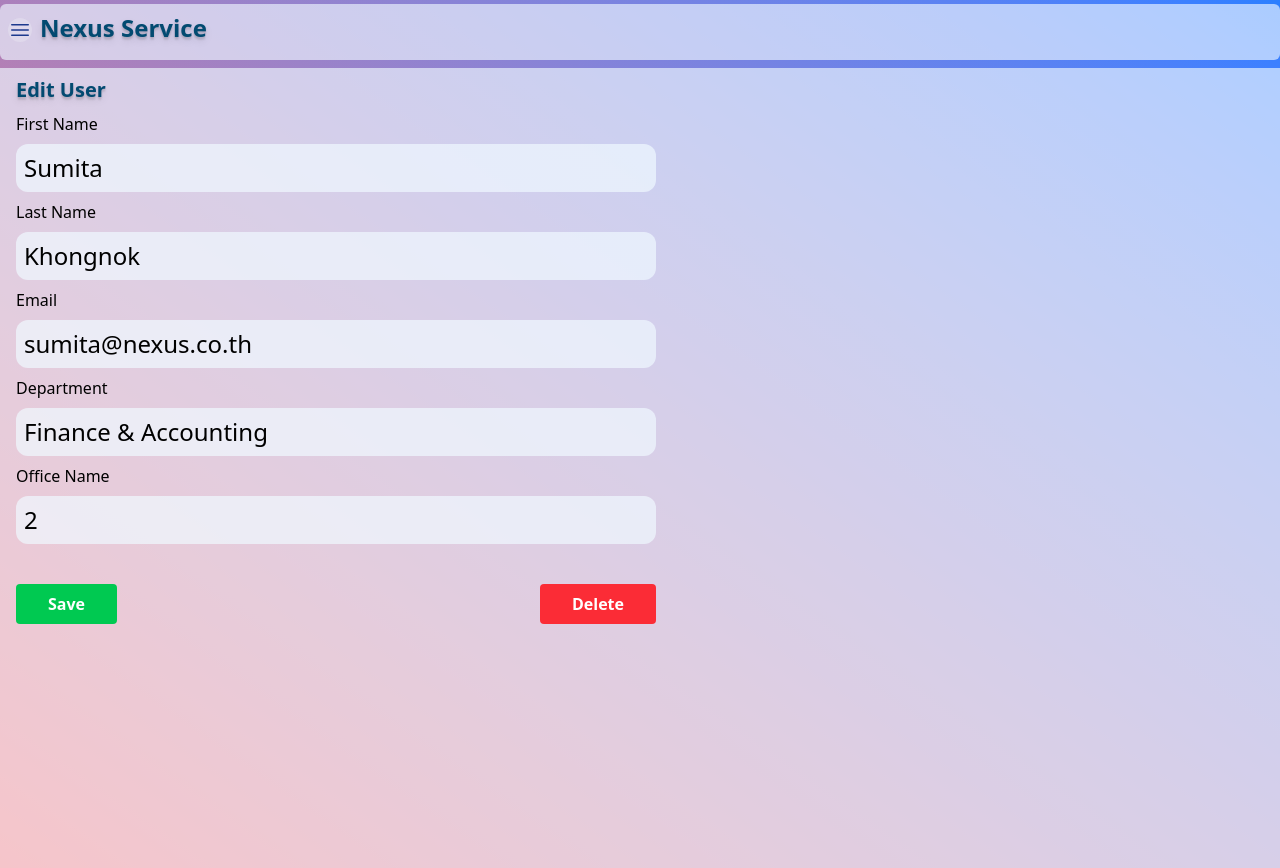
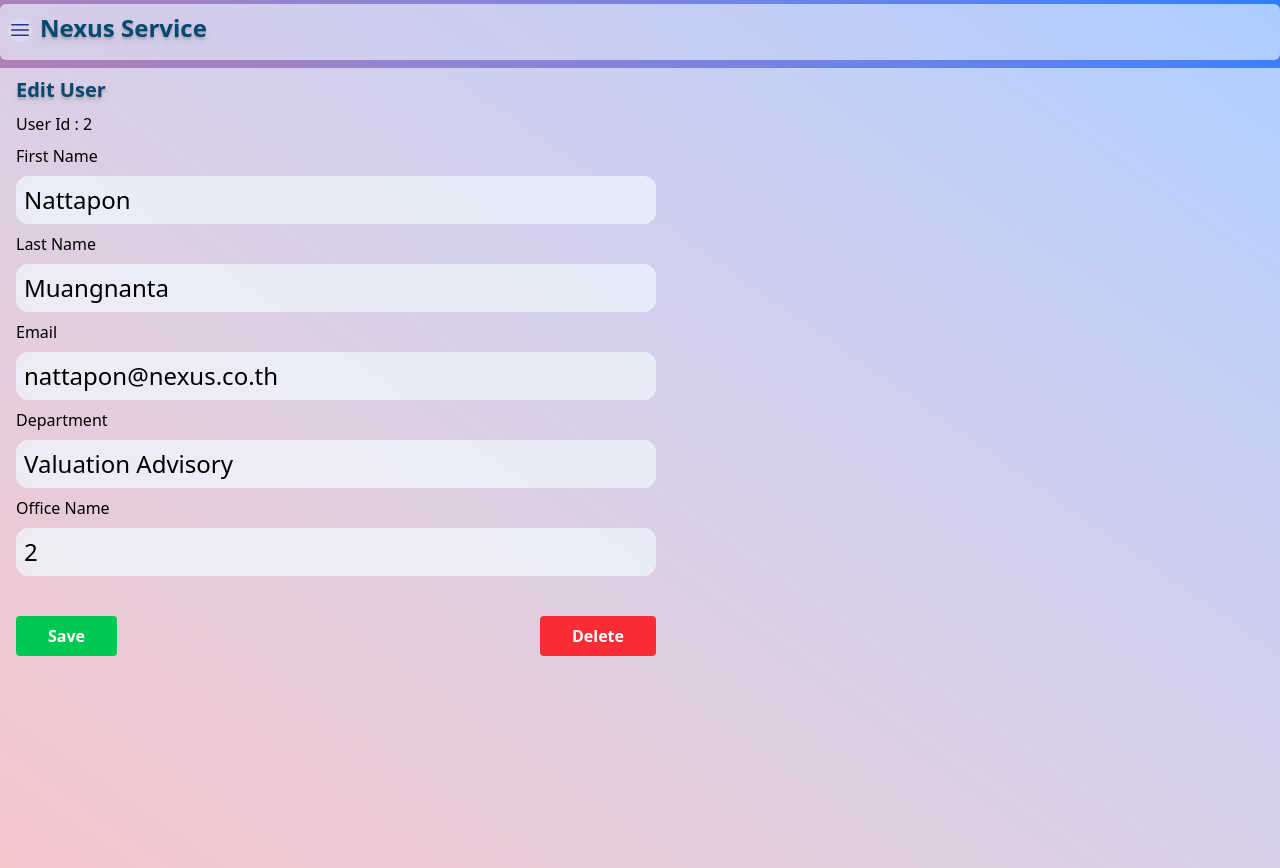
Before and after one commit to deskcodeFun/nexus-app, a Vue app: page /editUser/1 in a window 1280 px wide. Built offline with nearby package versions, Linux system fonts and the light colour scheme.

Commit message:
modified:   src/views/UserView.vue   add @click="router.push(`/editUser/${index}`)" modified:   src/stores/usersData.js   add actions: deleteUser(deleteID) modified:   src/components/users/UserEdit.vue   add delUser function-> call actions:deleteUser

```diff
--- a/src/components/users/UserCard.vue
+++ b/src/components/users/UserCard.vue
@@ -1,7 +1,6 @@
 <template>
   <div
     class="w-[300px] flex flex-row flex-wrap bg-white/65 border-1 border-gray-400 rounded-xl shadow-xl px-2 py-4 m-2 hover:transition-y-1 hover:scale-105"
-    @click="router.push(`/editUser/${props.currentUser.id}`)"
   >
     <!-- show data -->
     <table
@@ -9,8 +8,15 @@
     >
       <tbody>
         <tr>
+          <th>User ID</th>
+          <!-- <td>{{ currentUser.fname + ' ' + currentUser.lname }}</td> -->
+          <td>
+            {{ props.currentUser.id }}
+          </td>
+        </tr>
+        <tr>
           <th>User Name</th>
-          <!-- <td>{{ currentUser.fname + ' ' + currentUser.lname }}</td> -->
+          <!-- <td>{{ props.currentUser.fname + ' ' + props.currentUser.lname }}</td> -->
           <td>{{ fullname }}</td>
         </tr>
         <tr>
@@ -28,24 +34,14 @@
       </tbody>
     </table>
   </div>
-  <!-- </div> -->
 </template>
 
 <script setup>
 import { computed } from 'vue'
-import { useRouter } from 'vue-router'
 
 const props = defineProps({ currentUser: Object })
 
-const router = useRouter()
 const fullname = computed(() => {
   return props.currentUser.fname + ' ' + props.currentUser.lname
 })
-
-// const onClick = () => {
-//   console.log('id of card ', props.staff.id)
-//   // navigate to /edit/<id>
-//   const id = props.staff.id - 1
-//   router.push(`/editUser/${id}`)
-// }
 </script>
--- a/src/components/users/UserEdit.vue
+++ b/src/components/users/UserEdit.vue
@@ -5,6 +5,7 @@
     </div>
     <div class="w-auto sm:max-w-screen-sm flex flex-col gap-2">
       <form class="sm:max-w-screen-sm flex flex-col gap-2" @submit.prevent="editSubmit">
+        <p>User Id : {{ store.users[id].id }}</p>
         <label for="fname">First Name</label>
         <input
           type="text"
@@ -47,20 +48,12 @@
           <button
             class="bg-red-500 hover:bg-red-700 text-white font-bold py-2 px-4 sm:px-8 mt-8 rounded-sm w-full sm:w-fit focus:outline-hidden focus:shadow-outline"
             type="button"
-            @click="toggleModal"
+            @click="delUser(deleteID)"
           >
             <!-- Conmfire dialog -->
             Delete
           </button>
         </div>
-
-        <BaseModal :modalActive="modalActive" @close-modal="toggleModal" @save-data="delUser">
-          <div>
-            <h1 class="px-4 py-2 bg-red-600 font-semibold text-xl text-white">Delete User</h1>
-            <p class="px-16 text-lg mt-4">Are you sure to DELETE USER ?</p>
-            <p class="px-16 text-lg mt-4">user name:{{ store.users[idx].fname }}</p>
-          </div>
-        </BaseModal>
       </form>
     </div>
   </main>
@@ -68,53 +61,44 @@
 
 <script setup>
 import { useRoute, useRouter } from 'vue-router'
-import { ref } from 'vue'
+import { computed, ref } from 'vue'
 
 import { usersStore } from '@/stores/usersData'
-import BaseModal from '../BaseModal.vue'
+// import BaseModal from '../BaseModal.vue'
 
 const route = useRoute()
 const router = useRouter()
+
 const store = usersStore()
-let userId = route.params.id
-let idx = userId - 1
+let id = +route.params.id
+const currentUserId = computed(() => store.getUserById(store.users[id].id))
+console.log('getUserById', currentUserId)
+// const modalActive = ref(null)
+// const toggleModal = () => {
+//   modalActive.value = !modalActive.value
+// }
 
-const modalActive = ref(null)
-const toggleModal = () => {
-  modalActive.value = !modalActive.value
-}
-// console.log('id in edit mode', userId)
-// console.log('data in userId', store.users[idx])
-
-const fname = ref(store.users[idx].fname)
-const lname = ref(store.users[idx].lname)
-const email = ref(store.users[idx].email)
-const department = ref(store.users[idx].department)
-const office_id = ref(store.users[idx].office_id)
+const fname = ref(store.users[id].fname)
+const lname = ref(store.users[id].lname)
+const email = ref(store.users[id].email)
+const department = ref(store.users[id].department)
+const office_id = ref(store.users[id].office_id)
 
 const editSubmit = () => {
   // TODO: validate data
-  store.users[idx].fname = fname.value
-  store.users[idx].lname = lname.value
-  store.users[idx].email = email.value
-  store.users[idx].department = department.value
-  store.users[idx].office_id = office_id.value
+  store.users[id].fname = fname.value
+  store.users[id].lname = lname.value
+  store.users[id].email = email.value
+  store.users[id].department = department.value
+  store.users[id].office_id = office_id.value
   // console.log('After add user: ', staff)
-  router.back()
+  router.push('/user')
 }
+const deleteID = store.users[id].id
+const delUser = (deleteID) => {
+  console.log('id in delUser', deleteID)
+  store.deleteUser(deleteID)
 
-function delUser() {
-  let id = userId
-  let idx = id - 1
-  console.log('user Id to delete : ', id, 'index is: ', idx)
-  if (store.users && Array.isArray(store.users)) {
-    store.users = store.users.filter((user) => user.id !== userId)
-    console.log('User with ID ', userId, 'Deleted.')
-  } else {
-    console.warn('store.users.value is not an array or is undefined. Cannot delete user.')
-  }
-  router.back('/user')
-  // store.users = store.users.filter((user) => store.users.id !== user.id)
-  // store.users = store.users.splice(store.users.indexOf(store.users), 5)
+  router.push('/user')
 }
 </script>
--- a/src/stores/usersData.js
+++ b/src/stores/usersData.js
@@ -160,7 +160,10 @@ export const usersStore = defineStore('userStore', {
   getters: {
     fullname: (state) => {
       // return an array of full names for all users
-      return state.users.map((user) => user.fname + (user.lname ? ' ' + user.lname : ''))
+      return state.users.fname + state.users.lname
+    },
+    getUserById: (state) => (id) => {
+      return state.users.find((user) => user.id === id)
     },
   },
   actions: {
@@ -168,5 +171,10 @@ export const usersStore = defineStore('userStore', {
       // user is object
       this.users.push(newUser)
     },
+    deleteUser(userId) {
+      this.users = this.users.filter((user) => {
+        return user.id !== userId
+      })
+    },
   },
 })
--- a/src/views/UserView.vue
+++ b/src/views/UserView.vue
@@ -14,16 +14,18 @@
   </div>
   <div class="flex flex-row flex-wrap justify-center sm:justify-start sm:ml-8">
     <div v-for="(user, index) in store.users" :key="index">
-      <UserCard :currentUser="user"></UserCard>
+      <UserCard :currentUser="user" @click="router.push(`/editUser/${index}`)"></UserCard>
     </div>
   </div>
 </template>
 
 <script setup>
+import { useRouter } from 'vue-router'
 import UserCard from '@/components/users/UserCard.vue'
 import { PlusIcon } from '@heroicons/vue/20/solid'
 import { usersStore } from '@/stores/usersData'
 
 const store = usersStore()
+const router = useRouter(0)
 console.log('users in usersStore', store.users)
 </script>
```
